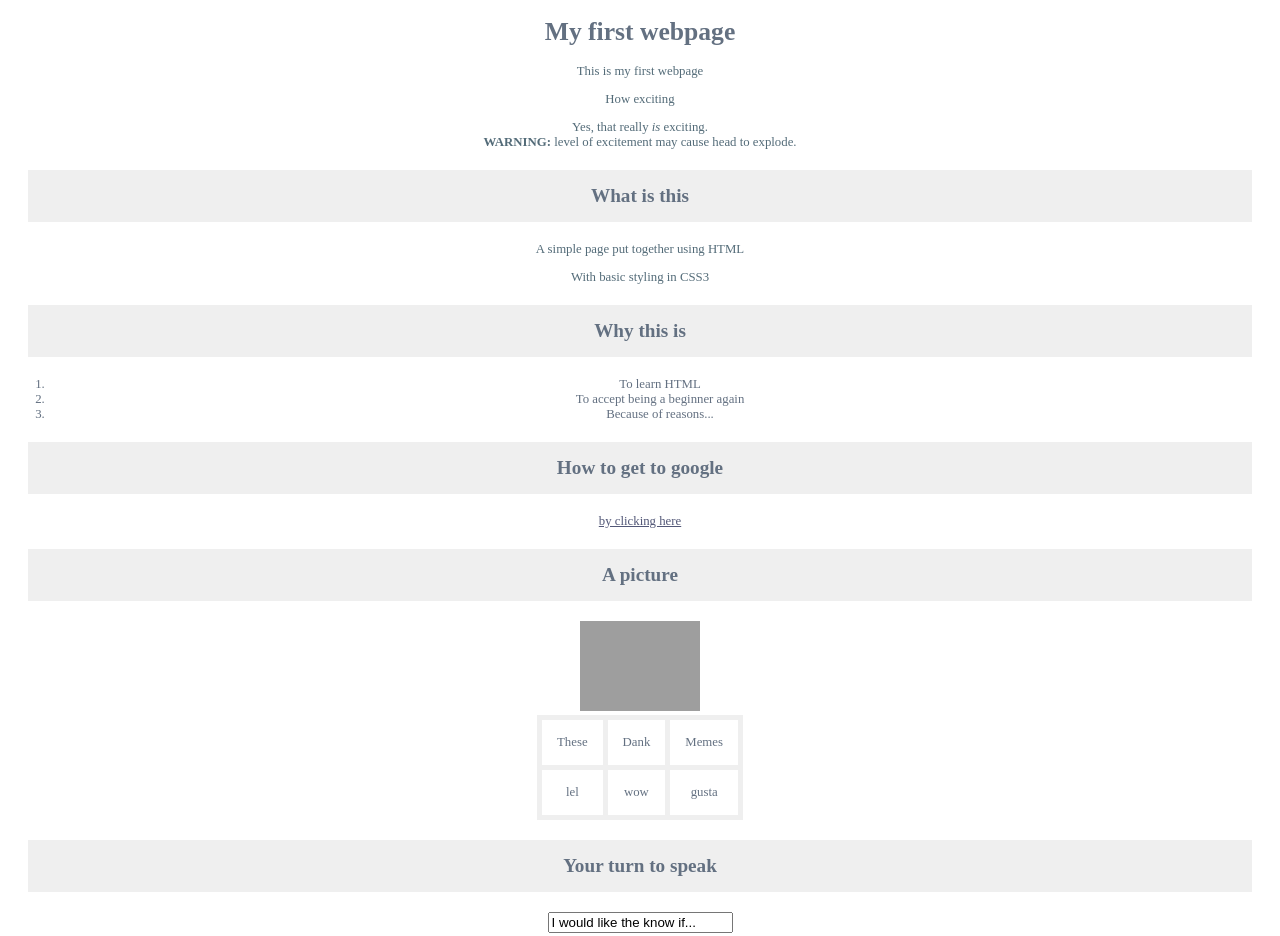
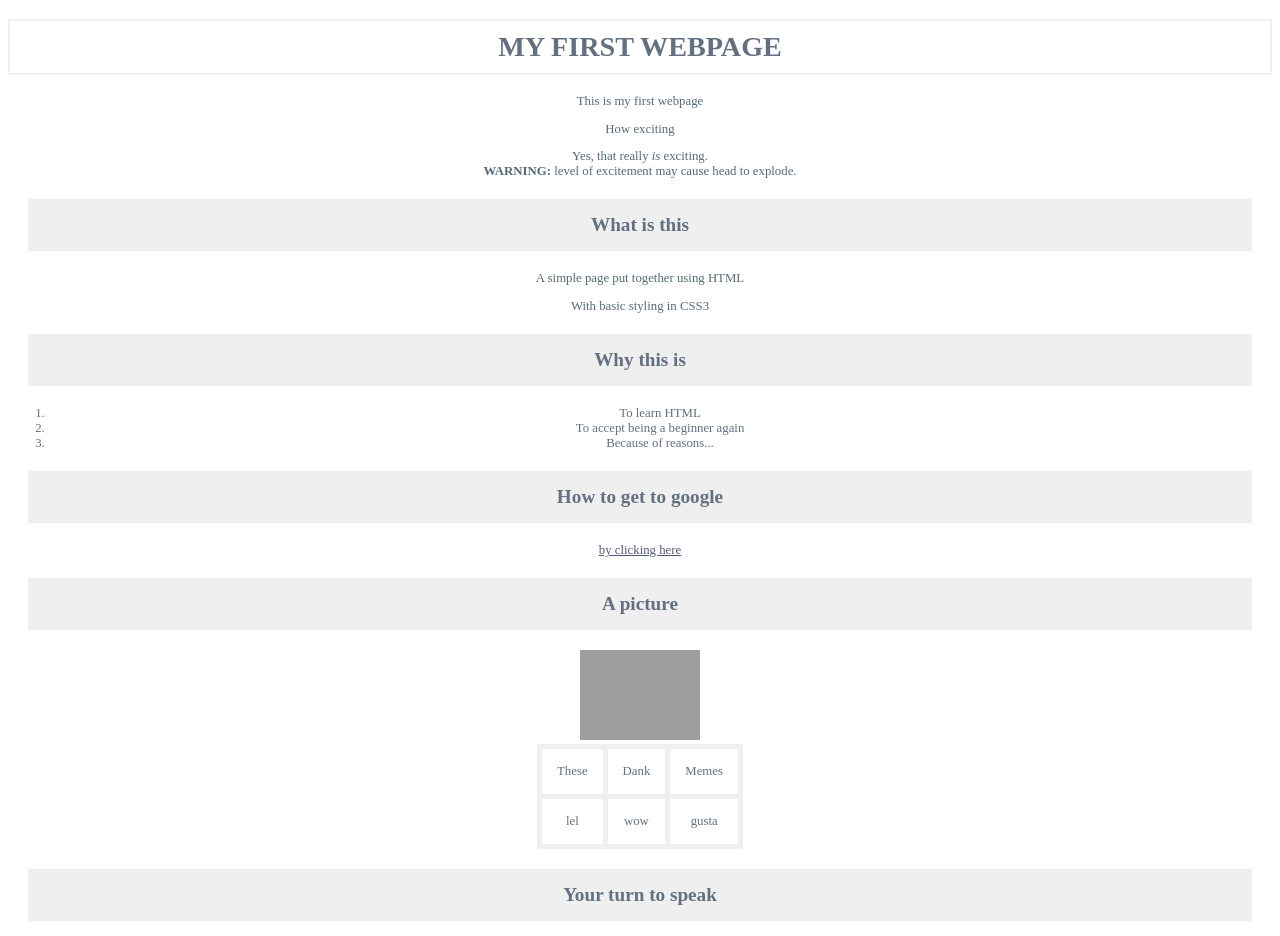
Before and after one commit to AHaliq/FurstSite, a plain HTML site: page index.html in a window 1280 px wide. Shown: the top 936 px of the page. Drawn offline with Linux system fonts and the light colour scheme; grey boxes are pictures that could not be loaded.

Commit message:
Header style updated

```diff
--- a/style.css
+++ b/style.css
@@ -12,6 +12,14 @@ body {
 }
 strong {
   text-transform: uppercase;
+}
+h1{
+  text-transform: uppercase;
+  font-size: 2.2em;
+  border: 2px;
+  border-color: #efefef;
+  border-style: solid;
+  padding: 10px;
 }
 h2 {
   font-size: 1.5em;
```
